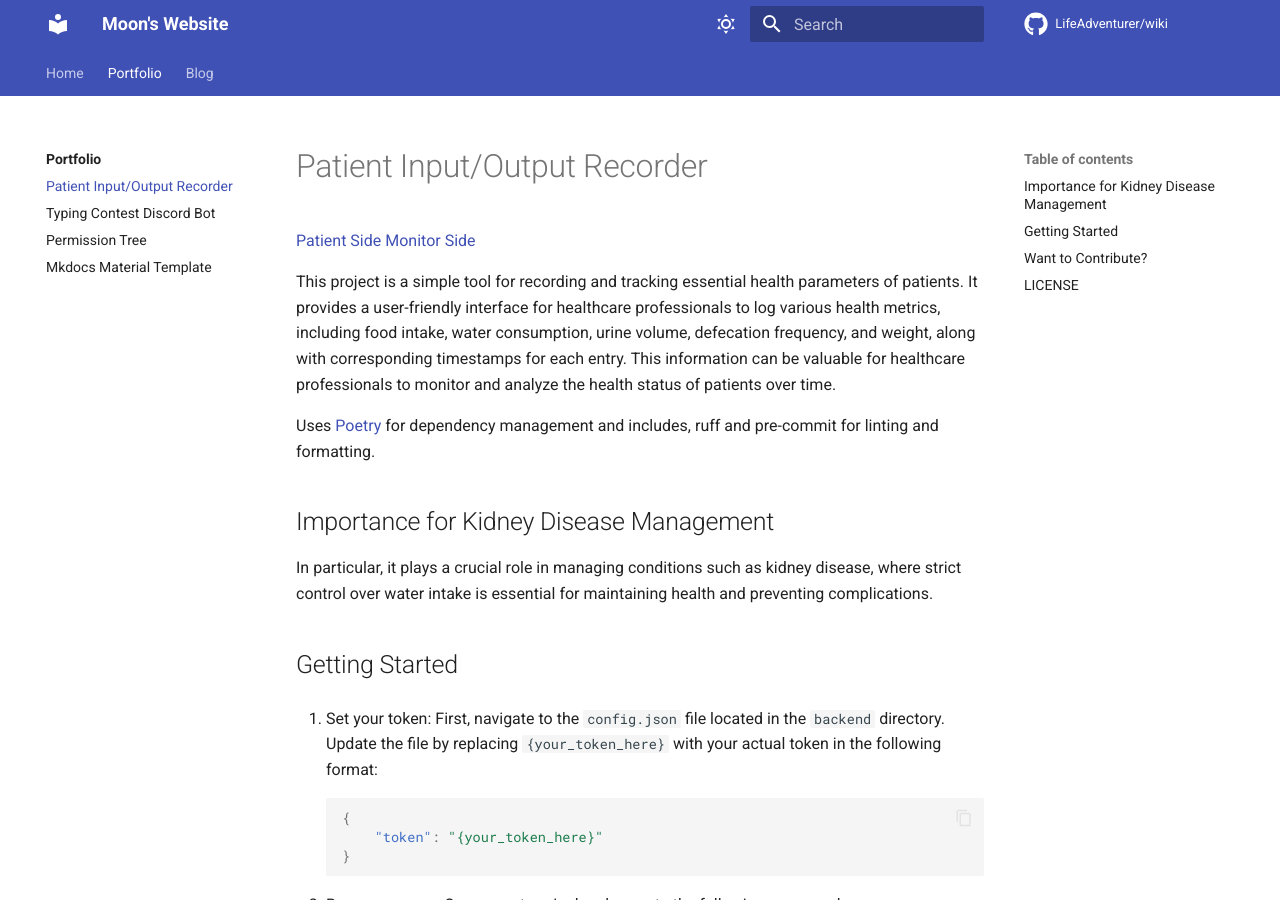
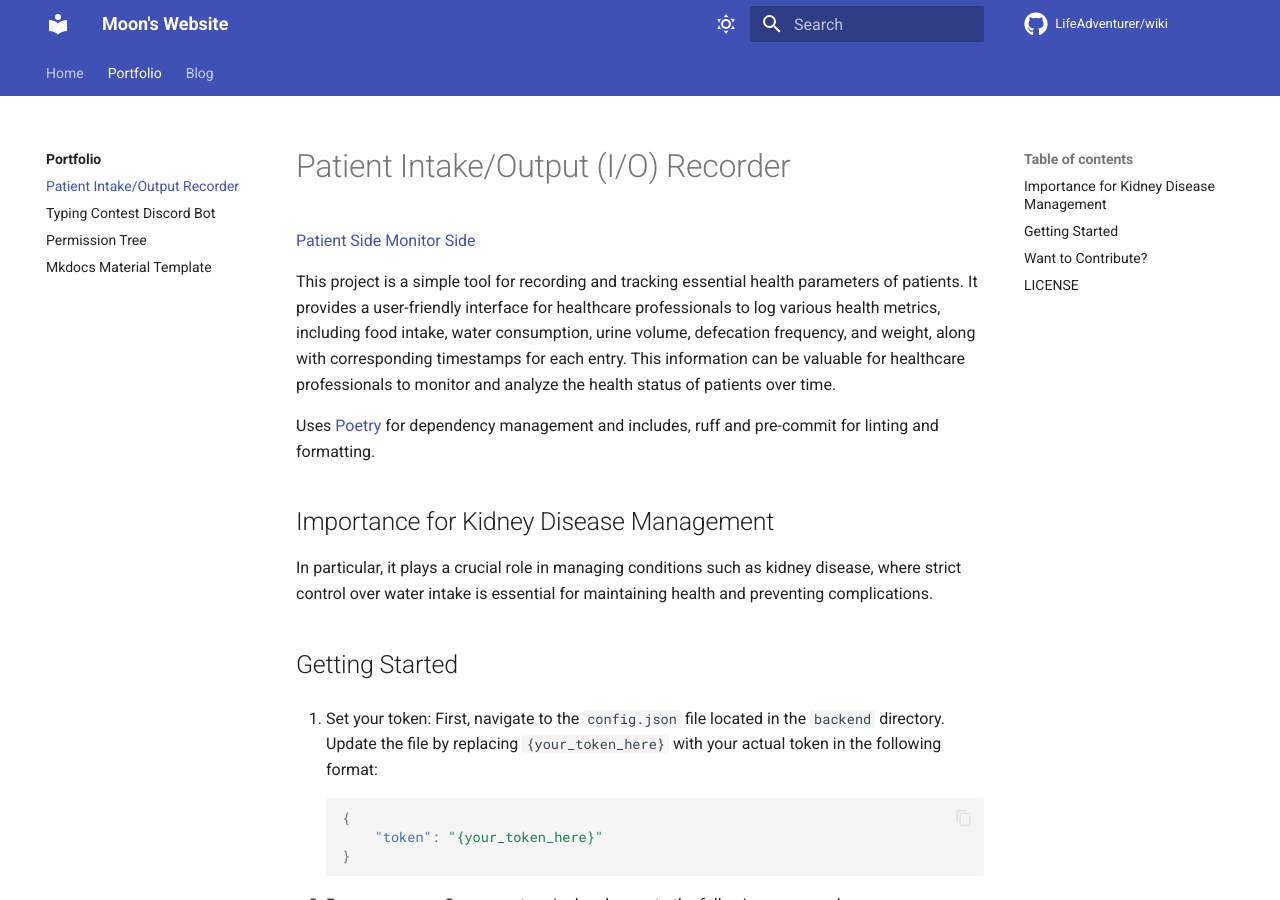
Before and after one commit to LifeAdventurer/wiki, an MkDocs documentation site: the page built from docs/portfolio/patient-intake-output-recorder.md, in a window 1280 px wide and 900 px high. Built offline with MkDocs 1.6.1 and Material for MkDocs 9.7.7, drawn with Linux system fonts in a browser that asks for light colours; comment, search, counter and statistics services are not loaded.

Commit message:
Update portfolio/

```diff
--- a/docs/portfolio/patient-input-output-recorder.md
+++ b/docs/portfolio/patient-intake-output-recorder.md
@@ -1,7 +1,7 @@
-# Patient Input/Output Recorder
+# Patient Intake/Output (I/O) Recorder
 
-[Patient Side](https://lifeadventurer.github.io/patient-input-output-recorder/patient/)
-[Monitor Side](https://lifeadventurer.github.io/patient-input-output-recorder/monitor/)
+[Patient Side](https://lifeadventurer.github.io/patient-intake-output-recorder/patient/)
+[Monitor Side](https://lifeadventurer.github.io/patient-intake-output-recorder/monitor/)
 
 This project is a simple tool for recording and tracking essential health parameters of patients. It provides a user-friendly interface for healthcare professionals to log various health metrics, including food intake, water consumption, urine volume, defecation frequency, and weight, along with corresponding timestamps for each entry. This information can be valuable for healthcare professionals to monitor and analyze the health status of patients over time.
 
@@ -33,8 +33,8 @@ In particular, it plays a crucial role in managing conditions such as kidney dis
 
 ## Want to Contribute?
 
-Refer to [CONTRIBUTING.md](https://github.com/LifeAdventurer/patient-input-output-recorder/blob/main/CONTRIBUTING.md)
+Refer to [CONTRIBUTING.md](./CONTRIBUTING.md)
 
 ## LICENSE
 
-See [LICENSE](https://github.com/LifeAdventurer/patient-input-output-recorder/blob/main/LICENSE) for more information.
+See [LICENSE](./LICENSE) for more information.
--- a/mkdocs.yml
+++ b/mkdocs.yml
@@ -96,7 +96,7 @@ nav:
   - Home: index.md
   - Portfolio:
     - Portfolio Overview: portfolio/index.md
-    - Patient Input/Output Recorder: portfolio/patient-input-output-recorder.md
+    - Patient Intake/Output Recorder: portfolio/patient-intake-output-recorder.md
     - Typing Contest Discord Bot: portfolio/typing-contest-bot.md
     - Permission Tree: portfolio/permission-tree.md
     - Mkdocs Material Template: portfolio/mkdocs-material-template.md
```
